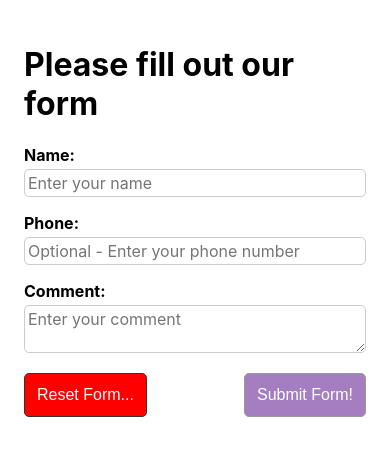
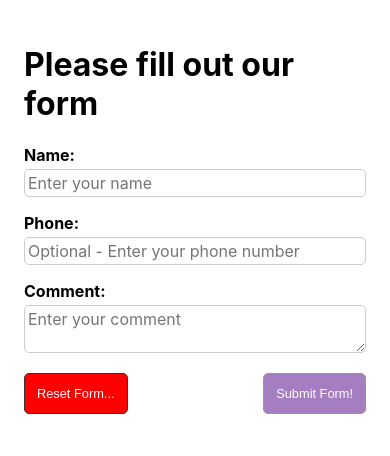
Before and after one commit to danieltott/Styling-React-Components, a React (Create React App) app: page / in a window 390 px wide. Shown: the top 456 px of the page. Built offline with nearby package versions, Linux system fonts and the light colour scheme.

Commit message:
Added hover and responsive states to `<Button />`

```diff
--- a/src/Button.js
+++ b/src/Button.js
@@ -1,16 +1,17 @@
-import React from 'react'
+import React, { useState } from 'react'
+import theme from './theme'
 
 const variations = {
   primary: {
-    background: 'indigo',
+    background: theme.colors.primary,
     color: '#fff',
   },
   danger: {
-    background: 'red',
+    background: theme.colors.danger,
     color: '#fff',
   },
   secondary: {
-    background: '#ccc',
+    background: theme.colors.secondary,
     color: '#333',
   },
 }
@@ -24,23 +25,53 @@ const Button = ({
   loading,
   type,
   style,
+  onMouseEnter,
+  onMouseLeave,
   ...props
 }) => {
+  const matcher = window.matchMedia(`(max-width: ${theme.breakpoints.phone}px)`)
+  const [isOver, setIsOver] = useState(false)
+  const [isMobile, setIsMobile] = useState(matcher.matches)
+
+  matcher.addListener(q => {
+    setIsMobile(q.matches)
+  })
+
+  let styleObj = {
+    fontSize: '1rem',
+    padding: '0.75rem',
+    borderRadius: '5px',
+    border: '1px solid #333',
+    transition: 'all 0.2s ease-in-out',
+    boxShadow: isOver
+      ? 'inset 0 0 8px 5px rgba(255, 255, 255, 0.7)'
+      : 'inset 0 0 0 0 rgba(255, 255, 255, 0)',
+    cursor: disabled ? 'not-allowed' : 'pointer',
+    opacity: disabled ? 0.5 : 1,
+    ...variations[variant],
+    ...style,
+  }
+
+  // make buttons smaller in smaller breakpoints
+  if (isMobile) {
+    styleObj = {
+      ...styleObj,
+      fontSize: '.8rem',
+    }
+  }
+
   return (
     <button
       type={type}
       disabled={disabled}
-      style={{
-        fontSize: '1rem',
-        padding: '0.75rem',
-        borderRadius: '5px',
-        border: '1px solid #333',
-        transition: 'all 0.2s ease-in-out',
-        boxShadow: 'inset 0 0 0 0 rgba(255, 255, 255, 0)',
-        cursor: disabled ? 'not-allowed' : 'pointer',
-        opacity: disabled ? 0.5 : 1,
-        ...variations[variant],
-        ...style,
+      style={styleObj}
+      onMouseEnter={() => {
+        setIsOver(true)
+        onMouseEnter()
+      }}
+      onMouseLeave={() => {
+        setIsOver(false)
+        onMouseLeave()
       }}
       {...props}
     >
@@ -55,4 +86,6 @@ Button.defaultProps = {
   type: 'button',
   variant: 'primary',
   style: {},
+  onMouseEnter: () => {},
+  onMouseLeave: () => {},
 }
--- /dev/null
+++ b/src/theme.js
@@ -0,0 +1,21 @@
+const theme = {
+  font: {
+    family: `-apple-system, BlinkMacSystemFont, 'Segoe UI', Roboto,
+    'Helvetica Neue', Arial, sans-serif, 'Apple Color Emoji', 'Segoe UI Emoji',
+    'Segoe UI Symbol'`,
+  },
+  borderRadius: 5,
+  colors: {
+    danger: 'red',
+    success: 'green',
+    primary: 'indigo',
+    secondary: '#ccc',
+  },
+  breakpoints: {
+    phone: 480,
+    tablet: 768,
+    desktop: 1024,
+  },
+}
+
+export default theme
```
Also changed, not shown: 1 other file (tests, documents, lock files or other folders).
